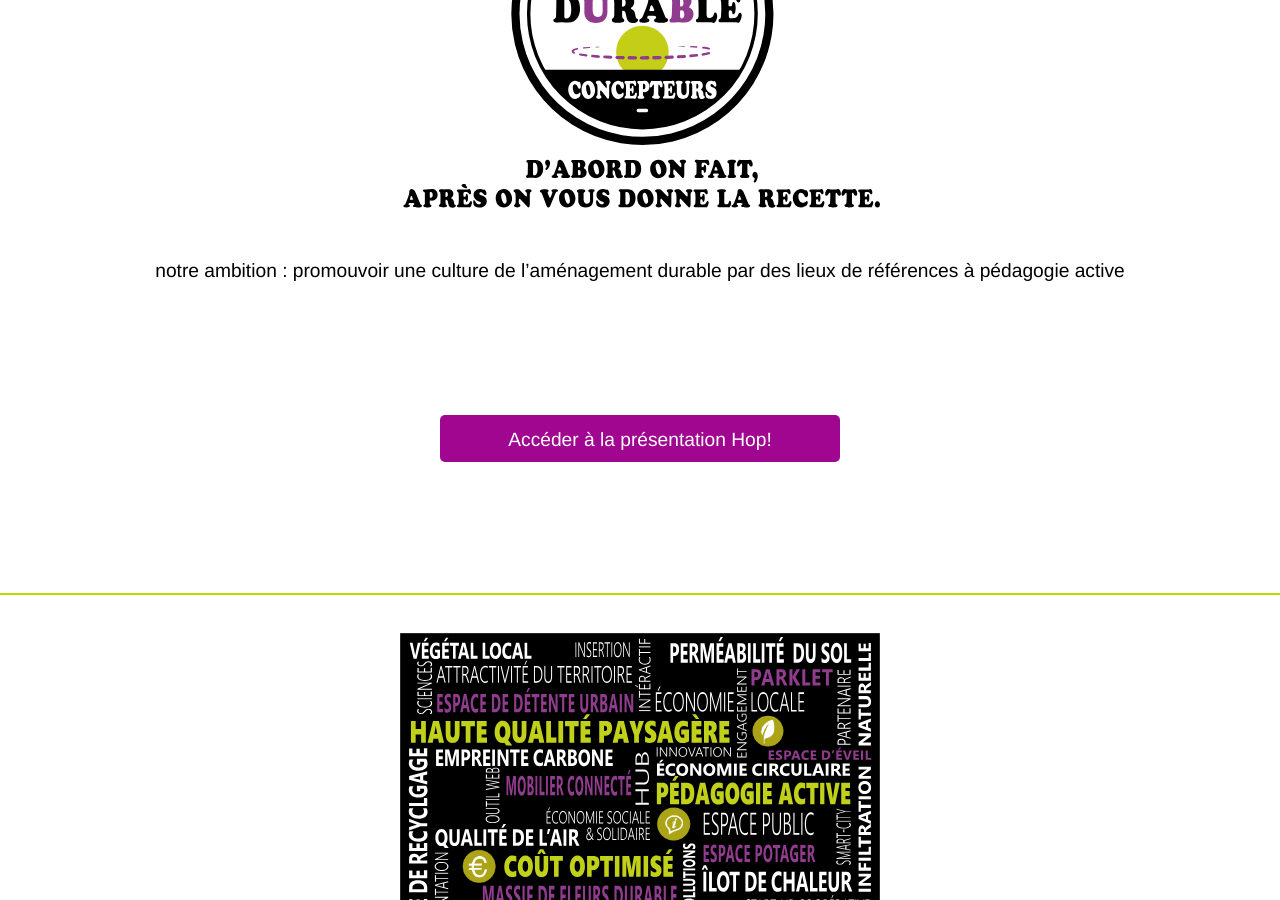
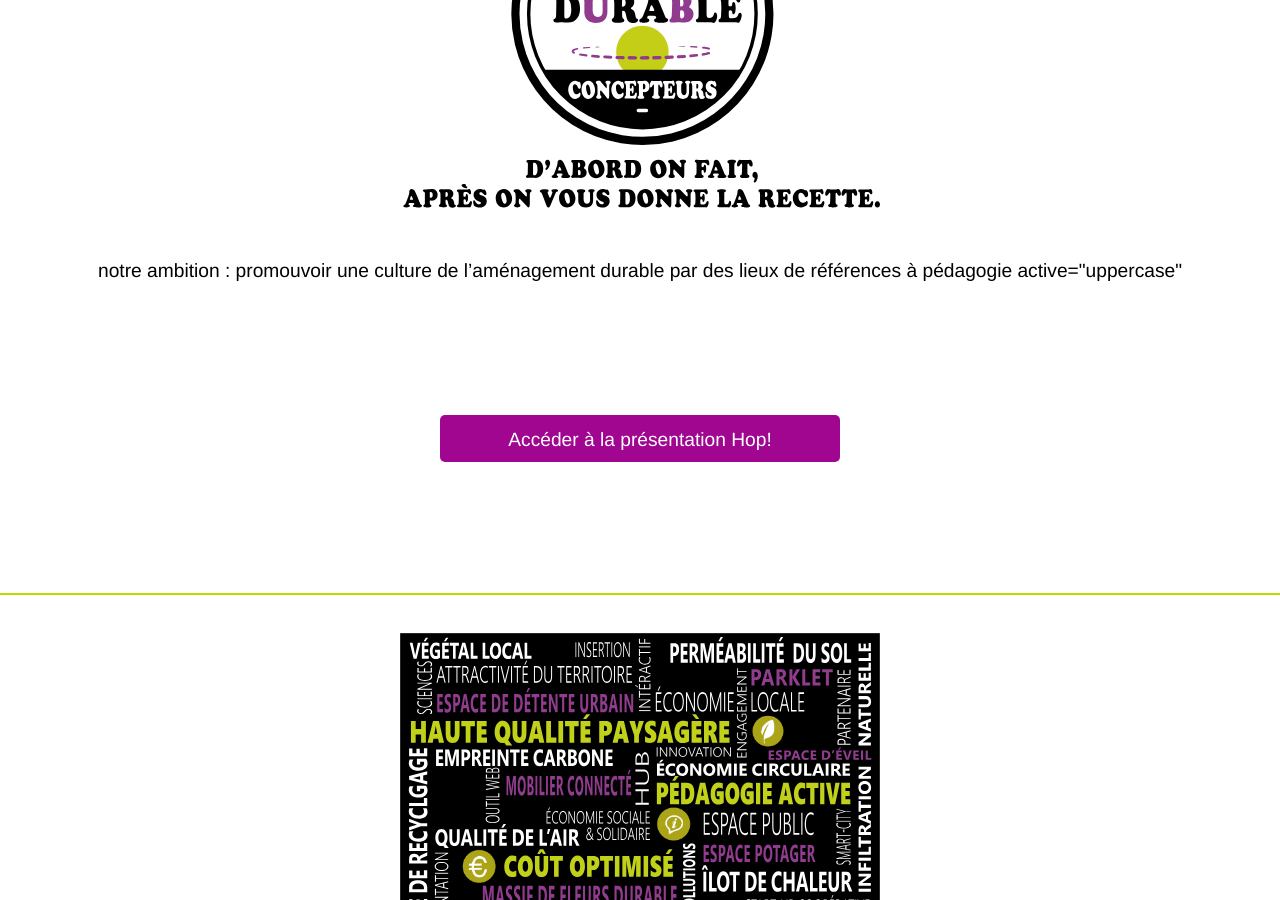
Before and after one commit to pierrenault/hopdurable.github.io, a Jekyll site: the page built from index.md, in a window 1280 px wide and 900 px high, scrolled down 307 px. Built offline with Jekyll 4.4.1, drawn with Linux system fonts in a browser that asks for light colours.

Commit message:
Update index.md

```diff
--- a/index.md
+++ b/index.md
@@ -4,7 +4,7 @@ layout: default
 
 <section class="center">
   <img src="assets/images/0_logo_hop_amenagement_durable_SLOGAN.svg" alt="Logo de Hop durable">
-  <p><uppercase>notre ambition : promouvoir une culture de l’aménagement durable par des lieux de références à pédagogie active</uppercase></p>
+  <p>notre ambition : promouvoir une culture de l’aménagement durable par des lieux de références à pédagogie active="uppercase"</p>
     <br>
 
   <a href="assets/pdf/hop_amenagement_durable_web.pdf" class="button">Accéder à la présentation Hop! </a>
```
